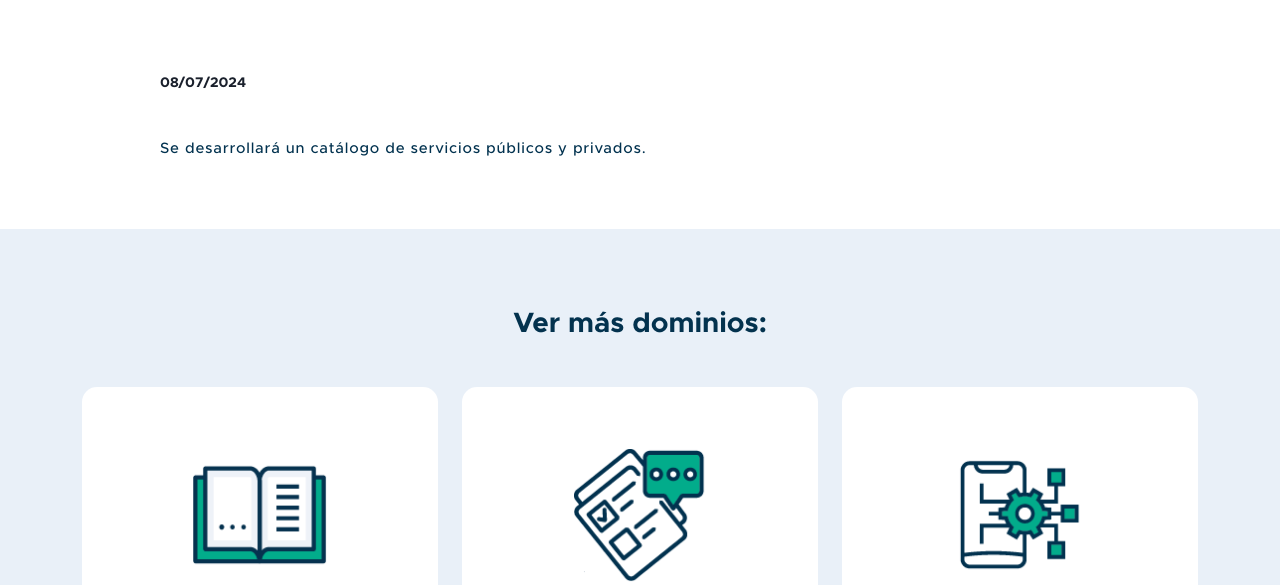
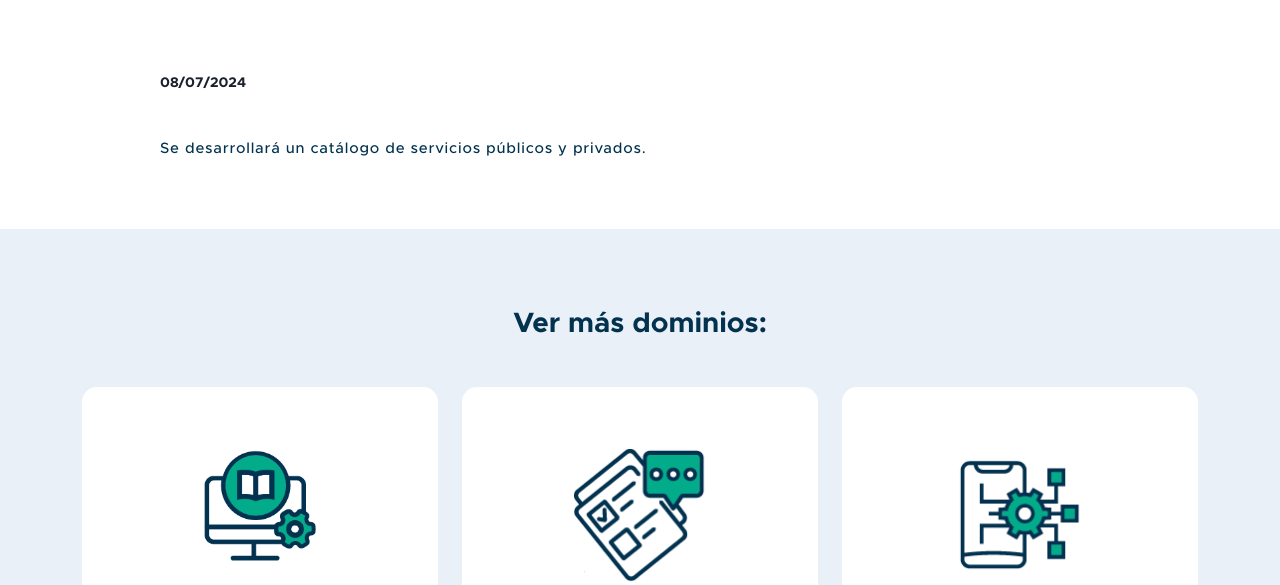
Before and after one commit to RedCiudadana/Lab_Inteligencia_Artificial, an Eleventy site: page src/transformacion/2024-07-08-ia-en-el-ejecutivo.md in a window 1280 px wide. Shown: the part 397-982 px from the top of the page. Built offline with nearby package versions, Linux system fonts and the light colour scheme; Eleventy itself is replaced by a stand-in of ours; files that its build step writes are made by us from their sources; what render-markdown-js would draw is missing.

Commit message:
Update Inteligencia Artificial “2024-07-08-ia-en-el-ejecutivo”

```diff
--- a/src/transformacion/2024-07-08-ia-en-el-ejecutivo.md
+++ b/src/transformacion/2024-07-08-ia-en-el-ejecutivo.md
@@ -1,6 +1,6 @@
 ---
 title: IA en el Ejecutivo
-image: /assets/cms/interoperabildiad_gd-22.png
+image: /assets/cms/lab-ai-01-19.png
 description: Se desarrollará un catálogo de servicios públicos y privados.
 date: 2024-07-08T18:33:52.019Z
 tiempo: 10 mins
```
Also changed, not shown: assets/cms/lab-ai-01-19.png (added).
